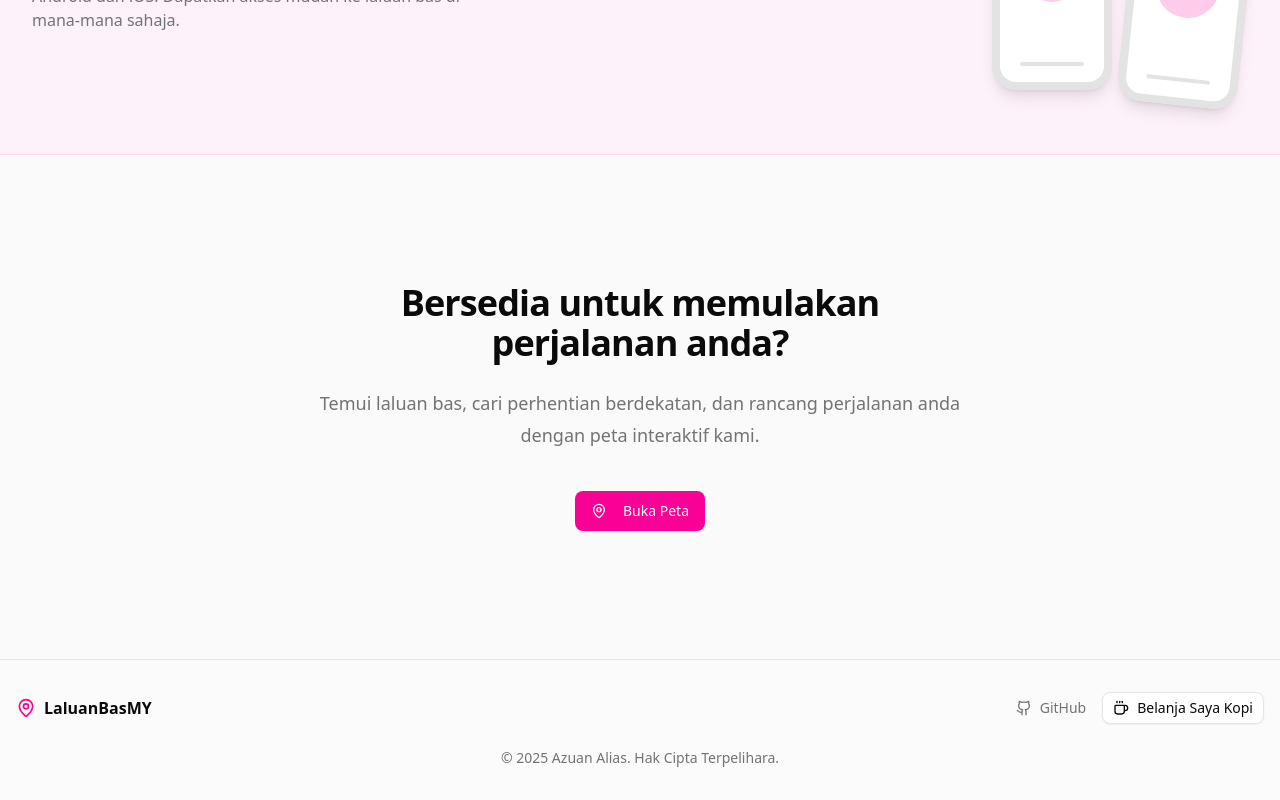
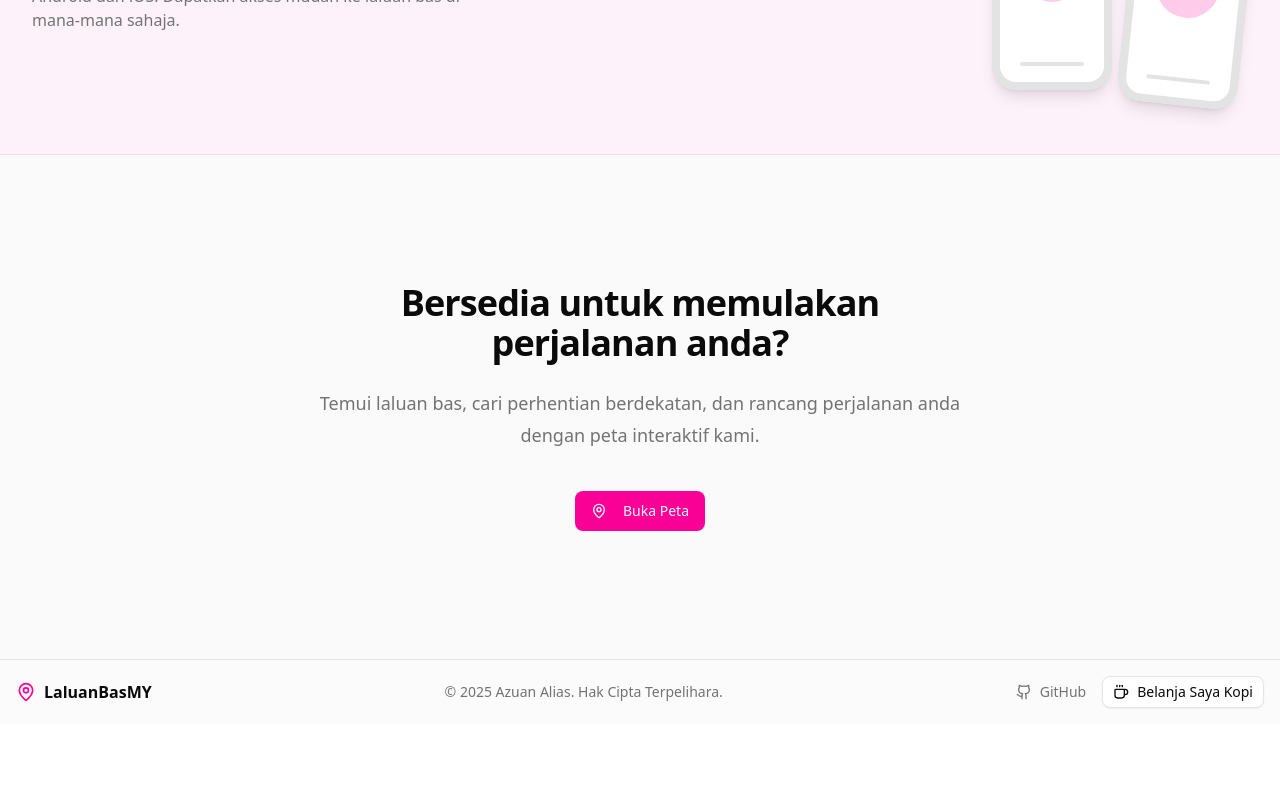
Before and after one commit to azuanalias92/LaluanBasMy, a Next.js app: page / in a window 1280 px wide. Shown: the part 1825-2625 px from the top of the page. After the commit the page ends 2549 px from the top, so only its background shows below. Built offline with nearby package versions, Linux system fonts and the light colour scheme; no server answers.

Commit message:
Refactor : improve footer and map page

```diff
--- a/src/app/components/Footer.tsx
+++ b/src/app/components/Footer.tsx
@@ -9,12 +9,17 @@ export function Footer() {
   const { t } = useLanguage();
 
   return (
-    <footer className="border-t bg-muted/40">
-      <div className="container py-8">
+    <footer className="border-t bg-muted/40 ">
+      <div className="container py-4">
         <div className="flex flex-col md:flex-row justify-between items-center gap-4 mx-4">
           <div className="flex items-center gap-2 ">
             <MapPin className="h-5 w-5 text-primary" />
             <span className="font-bold">LaluanBasMY</span>
+          </div>
+          <div className="flex justify-center text-center text-sm text-muted-foreground">
+            <p>
+              © {new Date().getFullYear()} Azuan Alias. {t("footer.rights")}
+            </p>
           </div>
           <div className="flex flex-col md:flex-row items-center gap-4">
             <Link
@@ -35,11 +40,6 @@ export function Footer() {
             </Button>
           </div>
         </div>
-        <div className="mt-6 text-center text-sm text-muted-foreground">
-          <p>
-            © {new Date().getFullYear()} Azuan Alias. {t("footer.rights")}
-          </p>
-        </div>
       </div>
     </footer>
   );
--- a/src/app/map/page.tsx
+++ b/src/app/map/page.tsx
@@ -62,16 +62,12 @@ export default function MapPage() {
   };
 
   return (
-    <div className="container mx-auto p-2 sm:p-4 space-y-2">
+    <div className="container mx-auto p-2 sm:p-8 space-y-4">
       {/* Header */}
       <div className="space-y-2">
         <div className="flex items-center space-x-2">
-          {/* <MapPin className="h-8 w-8 text-primary" /> */}
           <h1 className="text-3xl font-bold tracking-tight">{t("map.title")}</h1>
         </div>
-        {/* <p className="text-muted-foreground">
-          {t("map.subtitle")}
-        </p> */}
       </div>
 
       <div className="grid gap-4 lg:grid-cols-3">
@@ -104,9 +100,6 @@ export default function MapPage() {
               </CardContent>
             </Card>
           )}
-
-          {/* Bus Timetable */}
-          {selectedRoute && <BusTimetable route={selectedRoute} className="mt-6" />}
         </div>
 
         {/* Sidebar */}
@@ -181,6 +174,11 @@ export default function MapPage() {
             </CardContent>
           </Card>
         </div>
+
+        <div className="lg:col-span-3">
+          {/* Bus Timetable */}
+          {selectedRoute && <BusTimetable route={selectedRoute} className="mt-6" />}
+        </div>
       </div>
     </div>
   );
```
